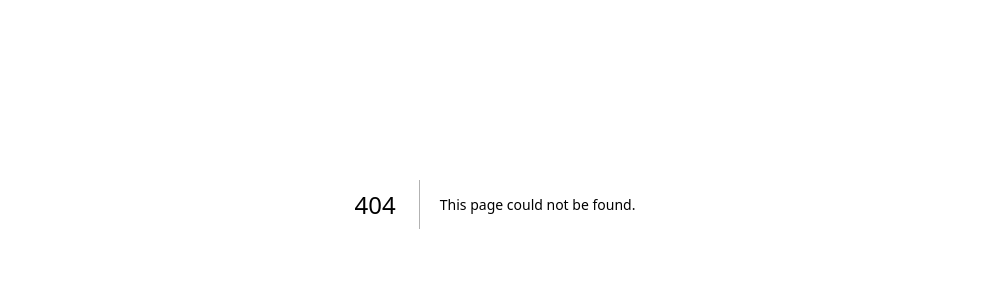
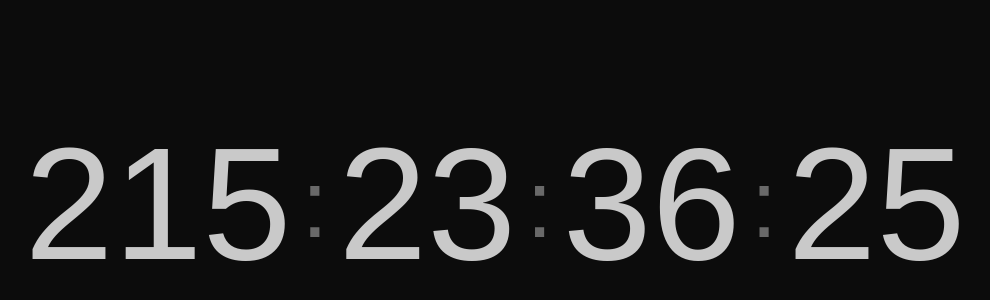
Before and after one commit to anthro-id/pawai.id, a Next.js app: page /countdown in a window 1280 px wide. Before the commit this address had no page. Shown: the part 196-496 px from the top of the page, without its empty margins (145-1135 px from the left). Built offline with nearby package versions, Linux system fonts and the light colour scheme; a web font is replaced by a local one.

Commit message:
Add a countdown page (Final version)

```diff
--- /dev/null
+++ b/src/pages/countdown.tsx
@@ -0,0 +1,189 @@
+import { useEffect, useState, Fragment, createContext, useContext } from "react";
+import ms from "ms";
+
+import { Flex, Title } from "@mantine/core";
+import { useViewportSize } from "@mantine/hooks";
+
+import MetaTags from "@/components/MetaTags";
+
+import dayjs from "dayjs";
+import duration from "dayjs/plugin/duration";
+import utc from "dayjs/plugin/utc";
+import timezone from "dayjs/plugin/timezone";
+[duration, utc, timezone].forEach(dayjs.extend);
+
+const properties = {
+  duration: 750,
+  offset: 125,
+  eventTime: dayjs("3 October 2026 09:00 AM").tz("Asia/Makassar", true),
+  oneDay: ms("1d")
+};
+
+// Oil Black
+const bgColor: string = "#0C0C0C";
+
+const styles = `
+  body {
+    background-color: ${bgColor};
+  }
+
+  @keyframes slideIn {
+    from {
+      transform: translateY(-${properties.offset}px);
+      opacity: 0;
+    }
+
+    to {
+      transform: translateY(0);
+      opacity: 1;
+    }
+  }
+
+  @keyframes slideOut {
+    from {
+      transform: translateY(0);
+      opacity: 1;
+    }
+
+    to {
+      transform: translateY(${properties.offset}px);
+      opacity: 0;
+    }
+  }
+
+  .slide-in  {
+    animation: slideIn ${properties.duration}ms var(--expoOut) forwards;
+  }
+
+  .slide-out {
+    animation: slideOut ${properties.duration - 250}ms var(--expoOut) forwards;
+  }
+`;
+
+const ViewportWidthContext = createContext<number>(0);
+
+function FlipDigit({ digit }: { digit: string }) {
+  const [curr, setCurr] = useState(digit);
+  const [prev, setPrev] = useState<string | null>(null);
+  const [flip, setFlip] = useState(false);
+
+  const width = useContext(ViewportWidthContext);
+  const isTablet = width <= 800;
+
+  useEffect(() => {
+    if (digit === curr) {
+      return;
+    };
+
+    setPrev(curr);
+    setCurr(digit);
+    setFlip(true);
+
+    const t = setTimeout(() => {
+      setPrev(null);
+      setFlip(false);
+    }, properties.duration);
+
+    return () => {
+      clearTimeout(t);
+    };
+  }, [digit]);
+
+  return (
+    <Fragment>
+      <style jsx global>
+        {styles}
+      </style>
+
+      <Flex styles={{ root: { overflow: "hidden" } }} pos={"relative"} miw={isTablet ? "2.125em" : "4.25em"}>
+        {
+          (prev !== null) && (
+            <Title pos={"absolute"} order={1} size={isTablet ? "5rem" : "10rem"} top={0} left={0} w={"100%"} className={"slide-out"}>
+              {prev}
+            </Title>
+          )
+        }
+
+        <Title order={1} size={isTablet ? "5rem" : "10rem"} className={flip ? "slide-in" : undefined}>
+          {curr}
+        </Title>
+      </Flex>
+    </Fragment>
+  );
+};
+
+function DigitGroup({ value, digits }: { value: number; digits: number }) {
+  return value.toString().padStart(digits, "0").split("").map((d, i) => (
+    <FlipDigit key={i} digit={d} />
+  ));
+};
+
+function Separator() {
+  const width = useContext(ViewportWidthContext);
+  const isTablet = width <= 800;
+
+  return (
+    <Title c={"dark.3"} lh={1} mx={isTablet ? "0.25rem" : "xs"} order={1} size={isTablet ? "2.5rem" : "6rem"} style={{ alignSelf: "center" }}>
+      {":"}
+    </Title>
+  );
+};
+
+export default function SlidingCountdown() {
+  const [numbers, setNumbers] = useState<[number, number, number, number] | null>(null);
+
+  const { width } = useViewportSize();
+
+  useEffect(() => {
+    const countdown = setInterval(() => {
+      if (numbers !== null && numbers.every(num => (num <= 0))) {
+        return clearInterval(countdown);
+      };
+
+      const diff = properties.eventTime.diff(dayjs.utc());
+
+      // I can't believe we have to go through this again.
+      const totalSecs  = Math.floor(diff / 1000);
+      const totalMins  = Math.floor(totalSecs / 60);
+      const totalHours = Math.floor(totalMins / 60);
+
+      return setNumbers([
+        Math.floor(totalHours / 24),
+        totalHours % 24,
+        totalMins % 60,
+        totalSecs % 60
+      ]);
+    }, 1000);
+
+    return () => {
+      clearInterval(countdown);
+    };
+  }, []);
+
+  return (
+    <Fragment>
+      <MetaTags
+        title={"PAWAI 2026: Countdown"}
+        description={"View a real-time countdown of PAWAI 2026: Gods Paradise here. Proposed motions by Itchii Huski."}
+        color={bgColor}
+        imageUrl={"https://canine.cdn.anthro.id/internal/18-06-26/a288e386-b737-4d69-a95d-e61927b0b230"}
+        url={"https://pawai.id/countdown"}
+      />
+
+      <ViewportWidthContext.Provider value={width}>
+        <Flex px={"md"} justify="center" align="center" h={"100dvh"} styles={{ root: { userSelect: "none", pointerEvents: "none" } }}>
+          <DigitGroup value={numbers?.[0] || 0} digits={3} />
+          <Separator />
+
+          <DigitGroup value={numbers?.[1] || 0} digits={2} />
+          <Separator />
+
+          <DigitGroup value={numbers?.[2] || 0} digits={2} />
+          <Separator />
+
+          <DigitGroup value={numbers?.[3] || 0} digits={2} />
+        </Flex>
+      </ViewportWidthContext.Provider>
+    </Fragment>
+  );
+};
--- a/src/styles/root.css
+++ b/src/styles/root.css
@@ -7,7 +7,8 @@
   --light02: #939393;
   --light03: #A3A3A3;
 
-  --expoInOut: cubic-bezier(0.87, 0, 0.13, 1)
+  --expoInOut: cubic-bezier(0.87, 0, 0.13, 1);
+  --expoOut: cubic-bezier(0.16, 1, 0.3, 1);
 }
 
 body {
```
